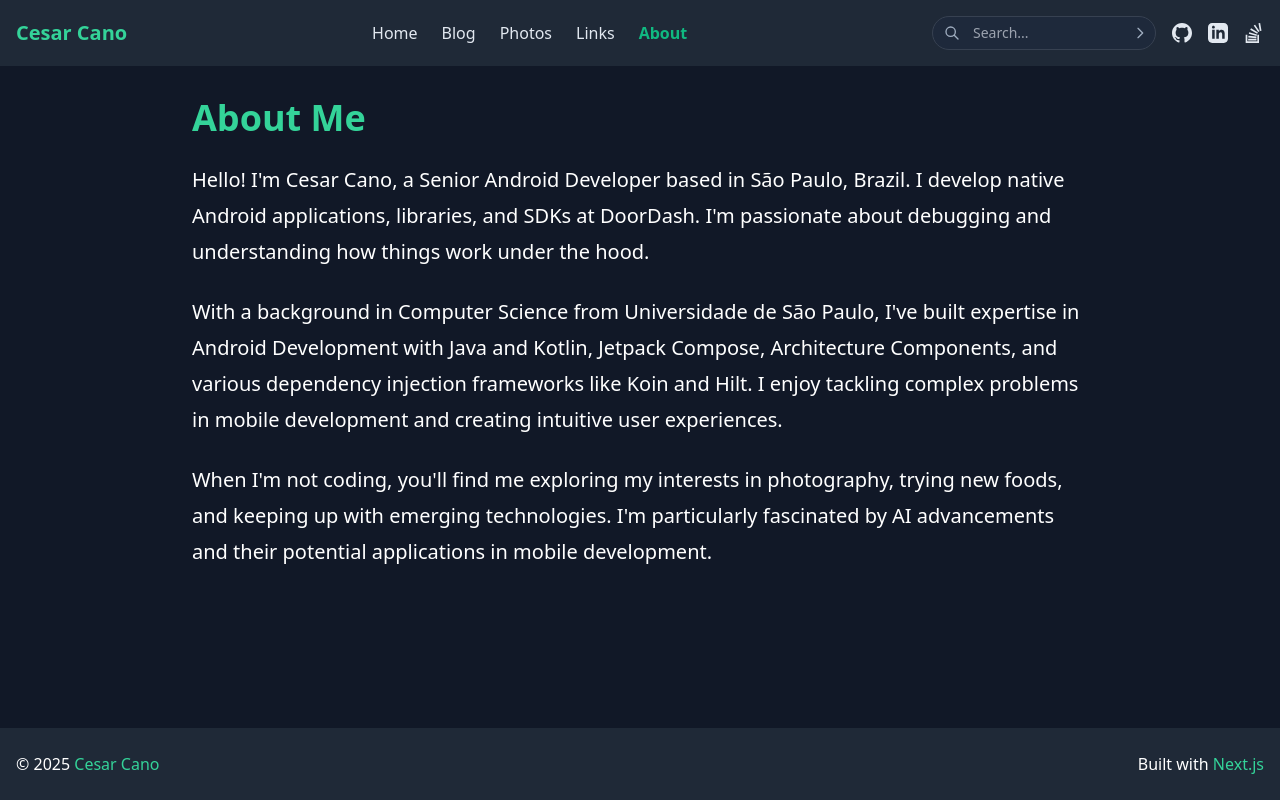
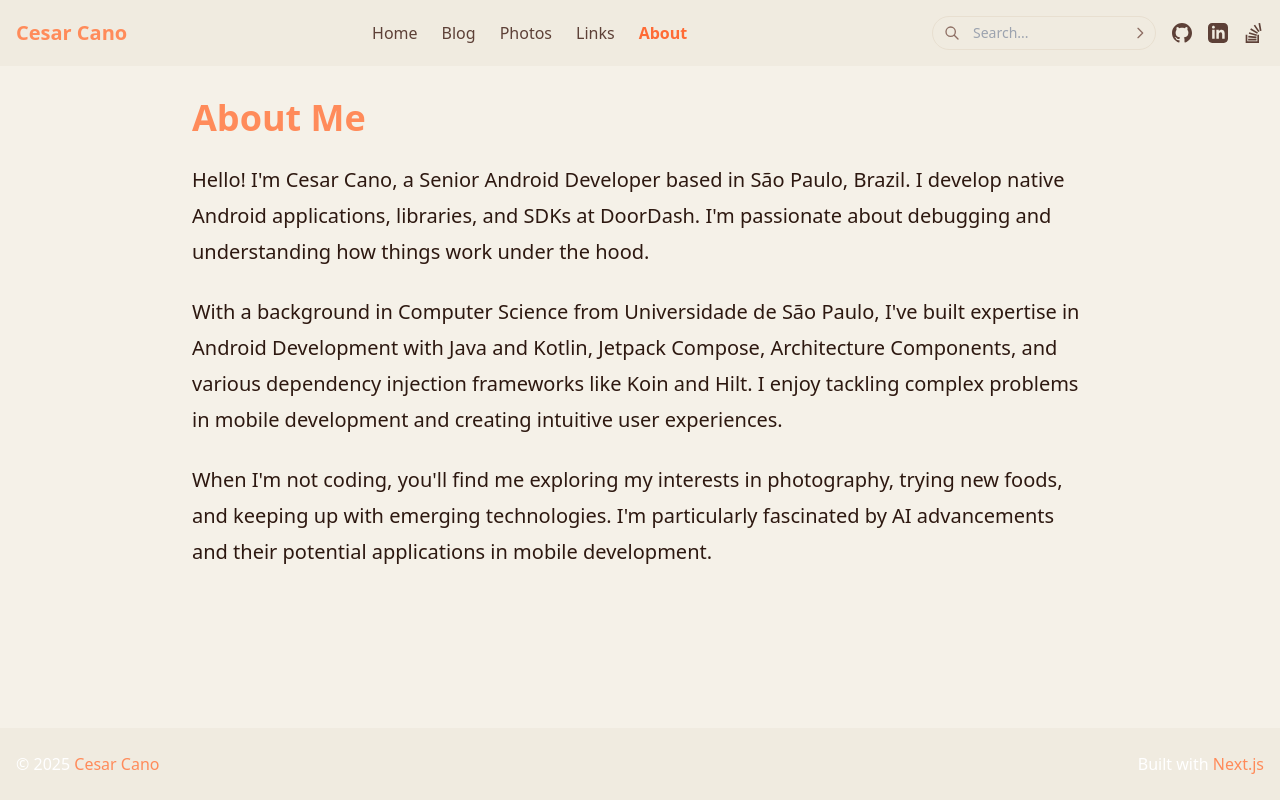
Before and after one commit to cesonha/cesonha.github.io, a Next.js app: page /about in a window 1280 px wide. Built offline with nearby package versions, Linux system fonts and the light colour scheme.

Commit message:
change style

```diff
--- a/styles/globals.css
+++ b/styles/globals.css
@@ -4,29 +4,29 @@
 
 @layer base {
   body {
-    @apply bg-dark text-text-primary;
+    @apply bg-dark text-text-primary; /* Light cream background with dark brown text */
   }
 }
 
 @layer components {
   .prose {
-    @apply text-text-primary;
+    @apply text-text-primary; /* Dark brown text */
   }
 
   .prose h1, .prose h2, .prose h3, .prose h4 {
-    @apply text-primary-light;
+    @apply text-primary; /* Orange headings */
   }
 
   .prose strong {
-    @apply text-primary-light;
+    @apply text-primary; /* Orange for emphasis */
   }
 
   .prose a {
-    @apply text-primary-light hover:text-primary-hover;
+    @apply text-primary hover:text-primary-hover; /* Orange links with darker orange hover */
   }
 
   .prose ul li::before {
-    @apply text-primary;
+    @apply text-primary; /* Orange bullet points */
   }
 
   .prose img {
--- a/tailwind.config.js
+++ b/tailwind.config.js
@@ -8,58 +8,58 @@ module.exports = {
   theme: {
     extend: {
       colors: {
-        // Main color palette
+        // Main color palette - Retro orange theme
         primary: {
-          DEFAULT: '#10B981', // Green-500
-          hover: '#059669', // Green-600
-          light: '#34D399', // Green-400
-          lighter: '#6EE7B7', // Green-300
-          dark: '#047857', // Green-700
+          DEFAULT: '#FF6B35', // Main orange from image
+          hover: '#E85A2B', // Darker orange for hover states
+          light: '#FF8B5A', // Lighter orange variant
+          lighter: '#FF8B5A', // Even lighter orange
+          dark: '#D4421A', // Dark orange
         },
         // Background colors
         dark: {
-          DEFAULT: '#111827', // Dark gray
-          lighter: '#1F2937',
-          card: '#1E293B',
-          border: '#374151', // Border color
+          DEFAULT: '#F5F1E8', // Light cream/beige background from image
+          lighter: '#F0EBE0', // Even lighter cream
+          card: '#F0EBE0', // Slightly darker cream for cards
+          border: '#E8DFD0', // Border color in cream tone
         },
         // Text colors
         text: {
-          primary: '#FFFFFF', // White
-          secondary: '#E2E8F0', // Gray-300
-          muted: '#A0AEC0', // Gray-500
-          heading: '#34D399', // Green-400 for headings (matches primary-light)
+          primary: '#2D1810', // Dark brown from image (not pure black)
+          secondary: '#5D4037', // Medium brown for secondary text
+          muted: '#8D6E63', // Lighter brown for muted text
+          heading: '#FF6B35', // Orange for headings (matches primary)
         },
       },
       typography: {
         DEFAULT: {
           css: {
-            color: '#E2E8F0',
+            color: '#2D1810', // Dark brown text
             h1: {
-              color: '#34D399',
+              color: '#FF6B35', // Orange headings
             },
             h2: {
-              color: '#34D399',
+              color: '#FF6B35',
             },
             h3: {
-              color: '#34D399',
+              color: '#FF6B35',
             },
             h4: {
-              color: '#34D399',
+              color: '#FF6B35',
             },
             strong: {
-              color: '#34D399',
+              color: '#FF6B35', // Orange for emphasis
             },
             a: {
-              color: '#34D399',
+              color: '#FF6B35',
               '&:hover': {
-                color: '#059669',
+                color: '#E85A2B',
               },
             },
             ul: {
               li: {
                 '&::before': {
-                  color: '#10B981',
+                  color: '#FF6B35',
                 }
               }
             },
@@ -67,7 +67,7 @@ module.exports = {
               marginLeft: 'auto',
               marginRight: 'auto',
               borderRadius: '0.5rem',
-              boxShadow: '0 4px 6px -1px rgba(0, 0, 0, 0.1), 0 2px 4px -1px rgba(0, 0, 0, 0.06)',
+              boxShadow: '0 4px 6px -1px rgba(255, 107, 53, 0.1), 0 2px 4px -1px rgba(255, 107, 53, 0.06)',
             },
           },
         },
```
